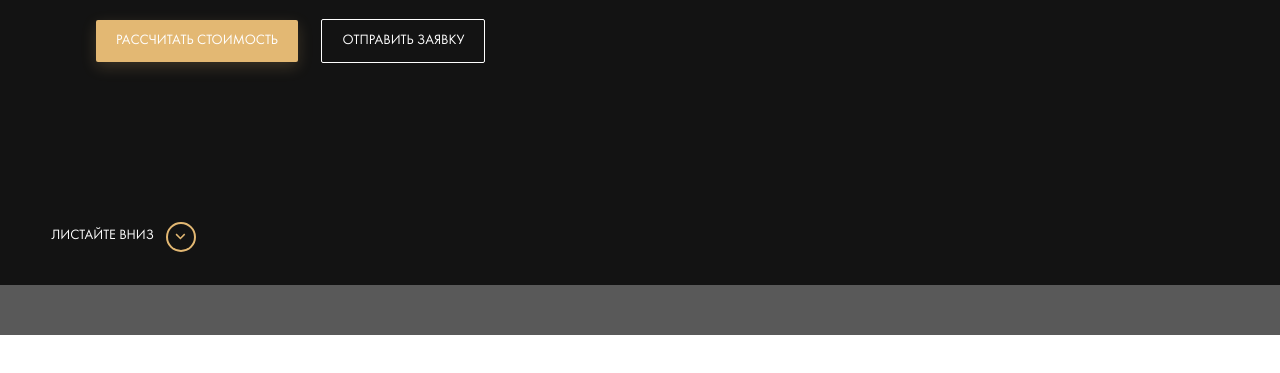
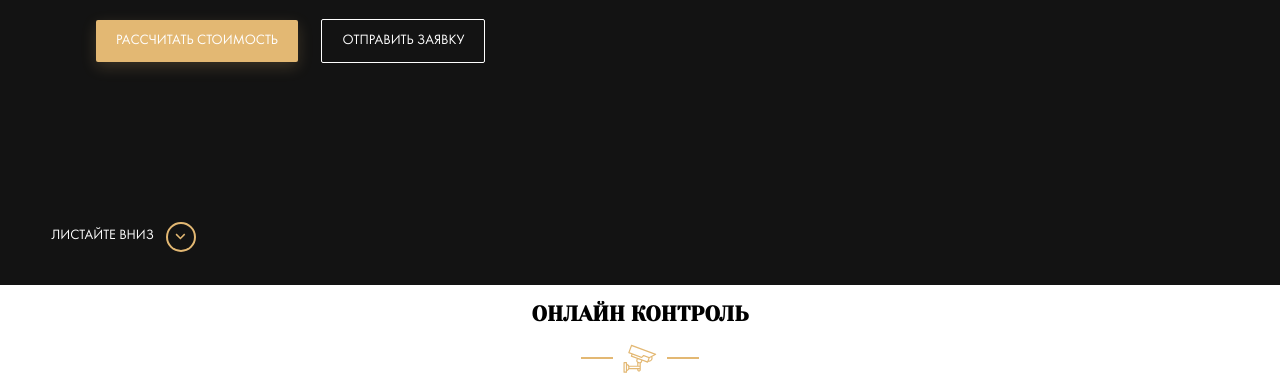
Before and after one commit to applejack1998/repair-design, a website: page index.html in a window 1280 px wide. Shown: the part 515-888 px from the top of the page. Before the commit the page ends 850 px from the top, so only its background shows below. Drawn offline with Linux system fonts and the light colour scheme; files whose address does not match are found by name.

Commit message:
add control section and move body settings in _setting.sass

```diff
--- a/index.html
+++ b/index.html
@@ -46,6 +46,21 @@
     <!-- /.container -->
     <a href="#" class="hero__scroll-down">листайте вниз</a>
  </section>
+ <section class="section control">
+   <div class="container">
+     <div class="section-title">
+       <h2 class="section-title__heading">Онлайн контроль</h2>
+       <!-- /.section-title__heading -->
+       <div class="section-title__image">
+         <img src="img/camera.svg" alt="камера">
+       </div>
+       <!-- /.section-title__image -->
+     </div>
+     <!-- /.section-title -->
+   </div>
+   <!-- /.container -->
+ </section>
+ <!-- /.section control -->
 </main>
 
 </body>
--- /dev/null
+++ b/sass/_settings.sass
@@ -0,0 +1,20 @@
+*, *:before, *:after
+  box-sizing: border-box
+body
+  font-family: 'Futura Book', sans-serif
+  font-size: 14px
+.section
+  &-title
+    text-align: center
+    text-transform: uppercase
+    font-family: 'Yeseva One', cursive
+    &__image
+      display: flex
+      justify-content: center
+      align-items: center
+      &::before, &::after
+        content: ''
+        width: 32px
+        height: 2px
+        background-color: $primary
+        margin: 0 10px
--- a/sass/style.sass
+++ b/sass/style.sass
@@ -1,13 +1,9 @@
 @import 'fonts'
 @import 'normalize'
 @import 'variables'
+@import 'settings'
 @import 'interface'
 @import 'grid'
 @import 'templates/header'
 @import 'templates/hero'
-
-*, *:before, *:after
-  box-sizing: border-box
-body
-  font-family: 'Futura Book', sans-serif
-  font-size: 14px
+@import 'templates/control'
--- a/sass/templates/_hero.sass
+++ b/sass/templates/_hero.sass
@@ -10,6 +10,8 @@
   &::before
     content: ''
     position: absolute
+    top: 0
+    left: 0
     width: 100%
     height: 100%
     background-color: rgba($dark, 0.7)
```
Also changed, not shown: css/style.css, img/camera.svg (added), sass/templates/_control.sass (added), 1 other file.
